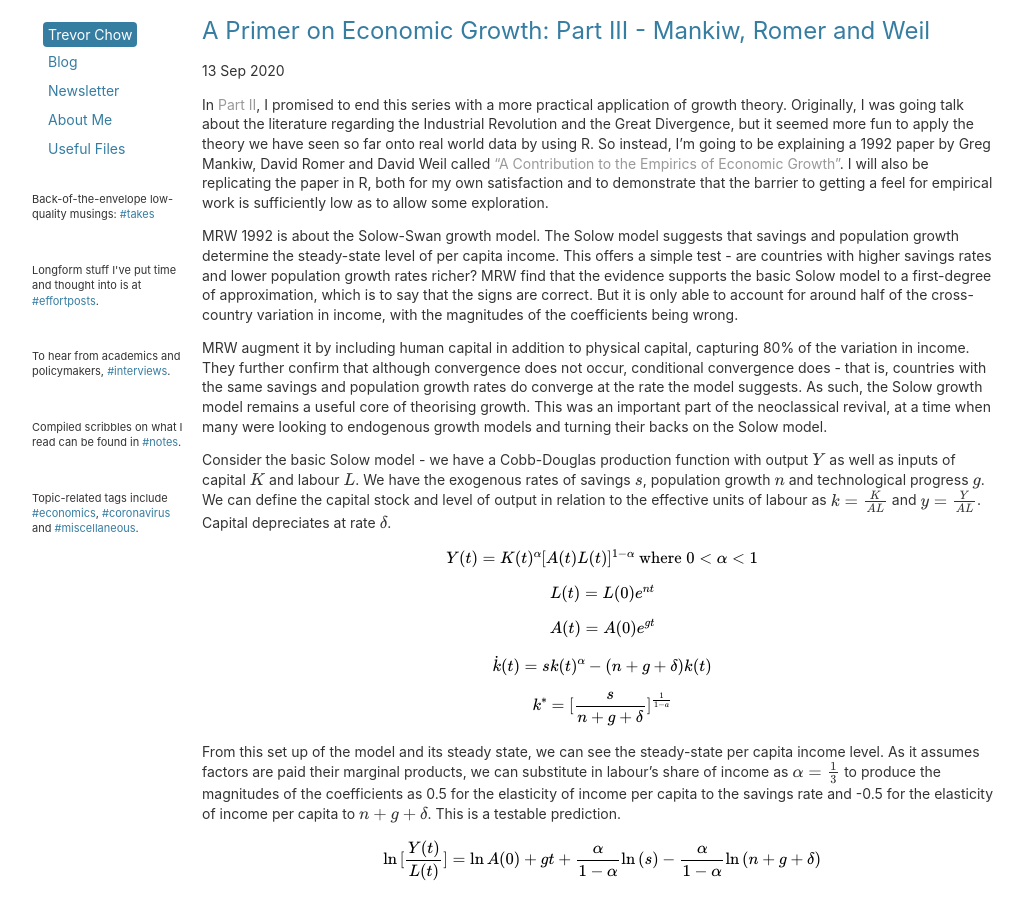
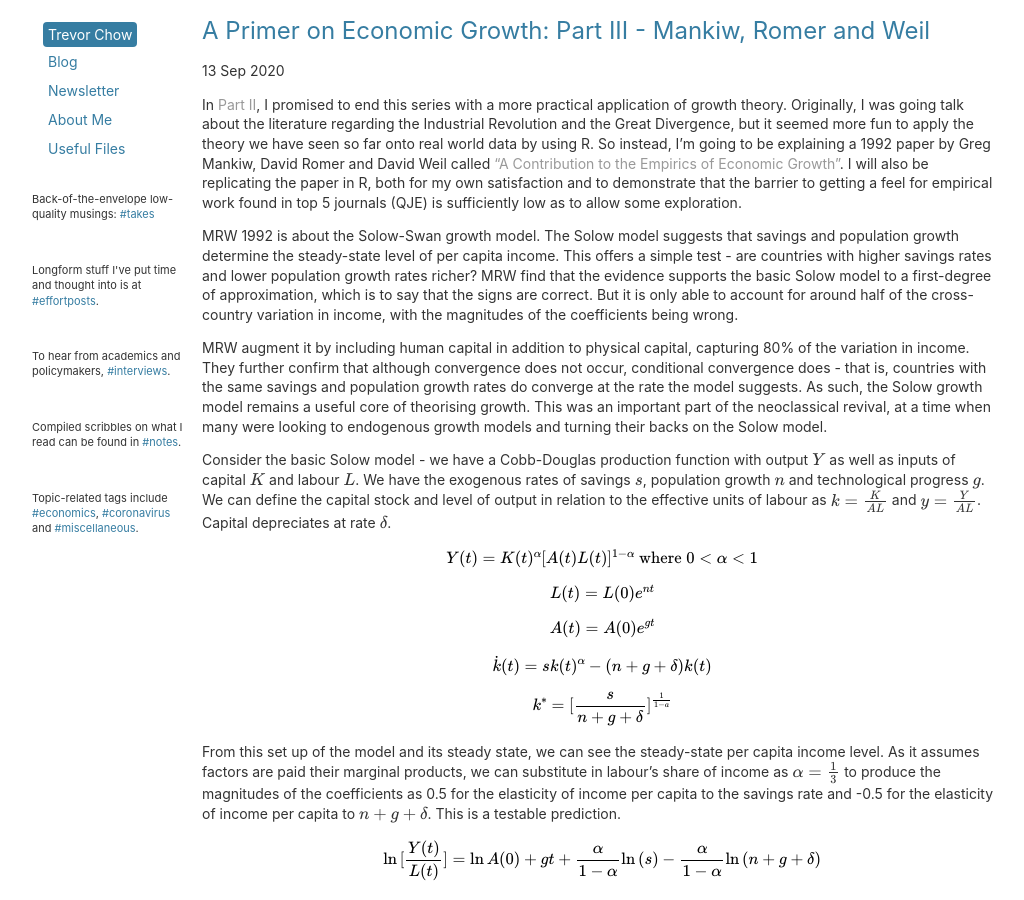
Before and after one commit to tmychow/tmychow.github.io, a Jekyll site: the page built from _posts/2020-09-13-a-primer-on-economic-growth-part-III.md, in a window 1280 px wide and 900 px high. Shown: the whole window, without its empty margins (28-1052 px from the left). Built offline with Jekyll 4.4.1, drawn with Linux system fonts in a browser that asks for light colours; formulas are drawn with MathJax 3.

Commit message:
Update 2020-09-13-a-primer-on-economic-growth-part-III.md

```diff
--- a/_posts/2020-09-13-a-primer-on-economic-growth-part-III.md
+++ b/_posts/2020-09-13-a-primer-on-economic-growth-part-III.md
@@ -5,7 +5,7 @@
 tags: economics effortposts
 ---
 
-In [Part II]({% post_url 2020-07-24-a-primer-on-economic-growth-part-II %}), I promised to end this series with a more practical application of growth theory. Originally, I was going talk about the literature regarding the Industrial Revolution and the Great Divergence, but it seemed more fun to apply the theory we have seen so far onto real world data by using R. So instead, I'm going to be explaining a 1992 paper by Greg Mankiw, David Romer and David Weil called ["A Contribution to the Empirics of Economic Growth"](https://eml.berkeley.edu/~dromer/papers/MRW_QJE1992.pdf). I will also be replicating the paper in R, both for my own satisfaction and to demonstrate that the barrier to getting a feel for empirical work is sufficiently low as to allow some exploration.
+In [Part II]({% post_url 2020-07-24-a-primer-on-economic-growth-part-II %}), I promised to end this series with a more practical application of growth theory. Originally, I was going talk about the literature regarding the Industrial Revolution and the Great Divergence, but it seemed more fun to apply the theory we have seen so far onto real world data by using R. So instead, I'm going to be explaining a 1992 paper by Greg Mankiw, David Romer and David Weil called ["A Contribution to the Empirics of Economic Growth"](https://eml.berkeley.edu/~dromer/papers/MRW_QJE1992.pdf). I will also be replicating the paper in R, both for my own satisfaction and to demonstrate that the barrier to getting a feel for empirical work found in top 5 journals (QJE) is sufficiently low as to allow some exploration.
 
 MRW 1992 is about the Solow-Swan growth model. The Solow model suggests that savings and population growth determine the steady-state level of per capita income. This offers a simple test -  are countries with higher savings rates and lower population growth rates richer? MRW find that the evidence supports the basic Solow model to a first-degree of approximation, which is to say that the signs are correct. But it is only able to account for around half of the cross-country variation in income, with the magnitudes of the coefficients being wrong.
 
```
